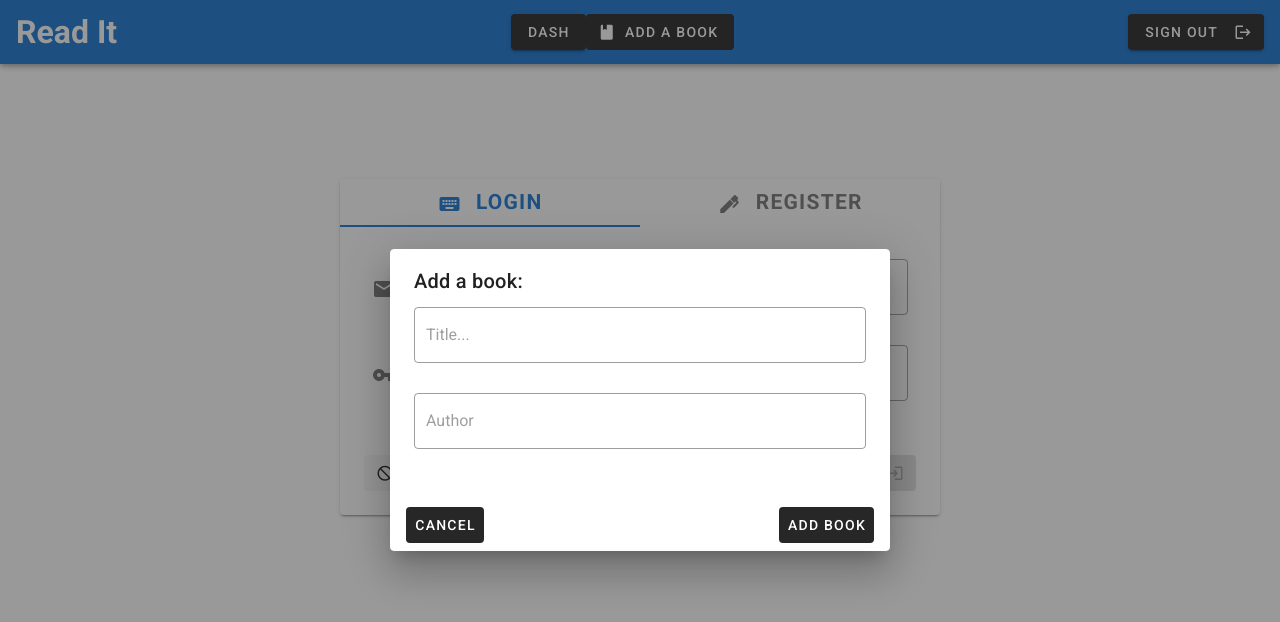
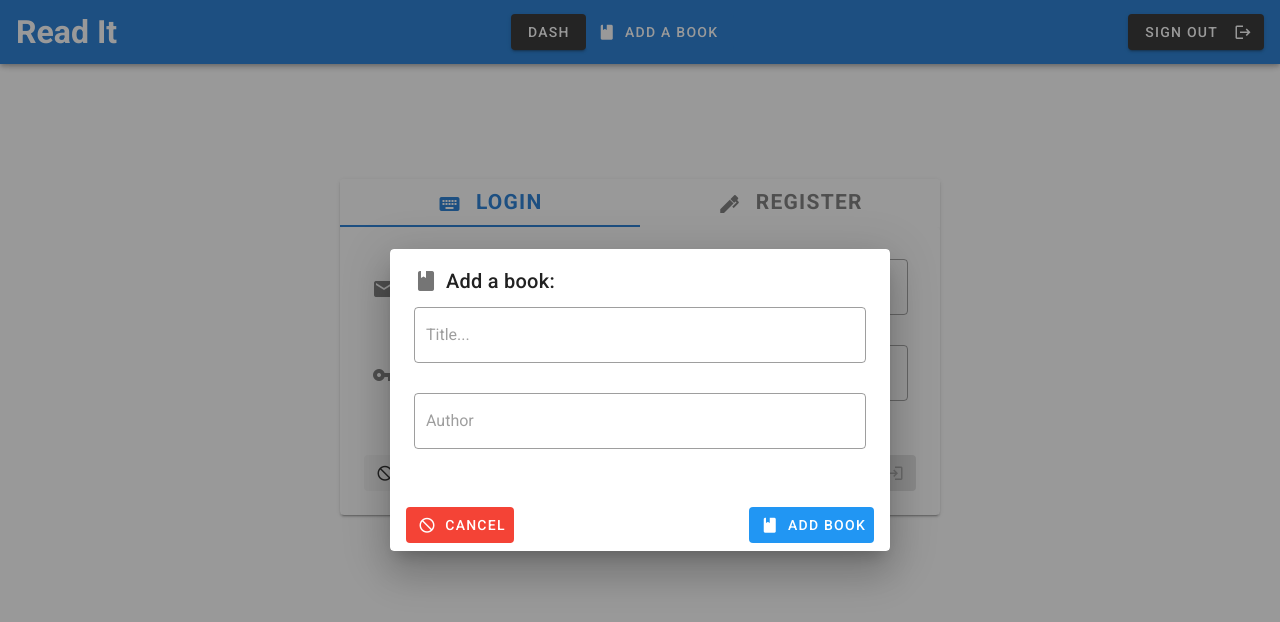
Before and after one commit to Holgermueller/HolgerMuellerWriter, a Vue app: page / in a window 1280 px wide. Both pictures are taken after a click on the button "ADD A BOOK". Shown: the top 622 px of the page. Built offline with nearby package versions, Linux system fonts and the light colour scheme.

Commit message:
added more icons

```diff
--- a/src/components/DashComponents/AddABook.vue
+++ b/src/components/DashComponents/AddABook.vue
@@ -2,7 +2,7 @@
   <div class="text-center">
     <v-dialog v-model="dialog" width="500">
       <template v-slot:activator="{ on, attrs }">
-        <v-btn elevation="0" dark v-bind="attrs" v-on="on">
+        <v-btn elevation="0" dark v-bind="attrs" v-on="on" color="primary">
           <v-icon class="mdi mdi-book" left></v-icon>
           Add a book
         </v-btn>
@@ -10,6 +10,7 @@
 
       <v-card>
         <v-card-title>
+          <v-icon left>mdi-book</v-icon>
           Add a book:
         </v-card-title>
 
@@ -42,9 +43,15 @@
         </v-card-text>
 
         <v-card-actions>
-          <v-btn elevation="0" dark @click="closeDialog">Cancel</v-btn>
+          <v-btn elevation="0" dark @click="closeDialog" color="red">
+            <v-icon left>mdi-cancel</v-icon>
+            Cancel</v-btn
+          >
           <v-spacer> </v-spacer>
-          <v-btn elevation="0" dark @click.prevent="addBook">Add book</v-btn>
+          <v-btn elevation="0" dark @click.prevent="addBook" color="blue">
+            <v-icon left>mdi-book</v-icon>
+            Add book</v-btn
+          >
         </v-card-actions>
       </v-card>
     </v-dialog>
--- a/src/components/SingleBookComp/AddComments.vue
+++ b/src/components/SingleBookComp/AddComments.vue
@@ -3,6 +3,7 @@
     <v-dialog v-model="dialog" width="500">
       <template v-slot:activator="{ on, attrs }">
         <v-btn elevation="0" dark v-on="on" v-bind="attrs">
+          <v-icon left>mdi-note-edit</v-icon>
           Add Comment
         </v-btn>
       </template>
@@ -19,10 +20,19 @@
         </v-card-text>
 
         <v-card-actions>
-          <v-btn elevation="0" dark @click="closeDialog">Cancel</v-btn>
+          <v-btn elevation="0" dark @click="closeDialog" color="red">
+            <v-icon left>mdi-cancel</v-icon>
+            Cancel</v-btn
+          >
           <v-spacer></v-spacer>
-          <v-btn elevation="0" dark @click.prevent="submitComments"
-            >Submit</v-btn
+          <v-btn
+            elevation="0"
+            dark
+            color="blue"
+            @click.prevent="submitComments"
+          >
+            <v-icon left>mdi-note-edit</v-icon>
+            Submit</v-btn
           >
         </v-card-actions>
       </v-card>
--- a/src/components/SingleBookComp/RateThisBook.vue
+++ b/src/components/SingleBookComp/RateThisBook.vue
@@ -2,8 +2,9 @@
   <div class="text-center">
     <v-dialog v-model="dialog" width="500">
       <template v-slot:activator="{ on, attrs }">
-        <v-btn elevation="0" dark v-on="on" v-bind="attrs"
-          >Rate This Book</v-btn
+        <v-btn elevation="0" dark v-on="on" v-bind="attrs">
+          <v-icon left>mdi-progress-star</v-icon>
+          Rate This Book</v-btn
         >
       </template>
 
@@ -22,9 +23,15 @@
         </v-card-text>
 
         <v-card-actions>
-          <v-btn elevation="0" @click="closeDialog">Cancel</v-btn>
+          <v-btn elevation="0" @click="closeDialog" dark color="red">
+            <v-icon left>mdi-cancel</v-icon>
+            Cancel</v-btn
+          >
           <v-spacer></v-spacer>
-          <v-btn elevation="0" @click.prevent="submitRating">Submit</v-btn>
+          <v-btn elevation="0" @click.prevent="submitRating" color="blue" dark>
+            <v-icon left>mdi-progress-star</v-icon>
+            Submit</v-btn
+          >
         </v-card-actions>
       </v-card>
     </v-dialog>
```
